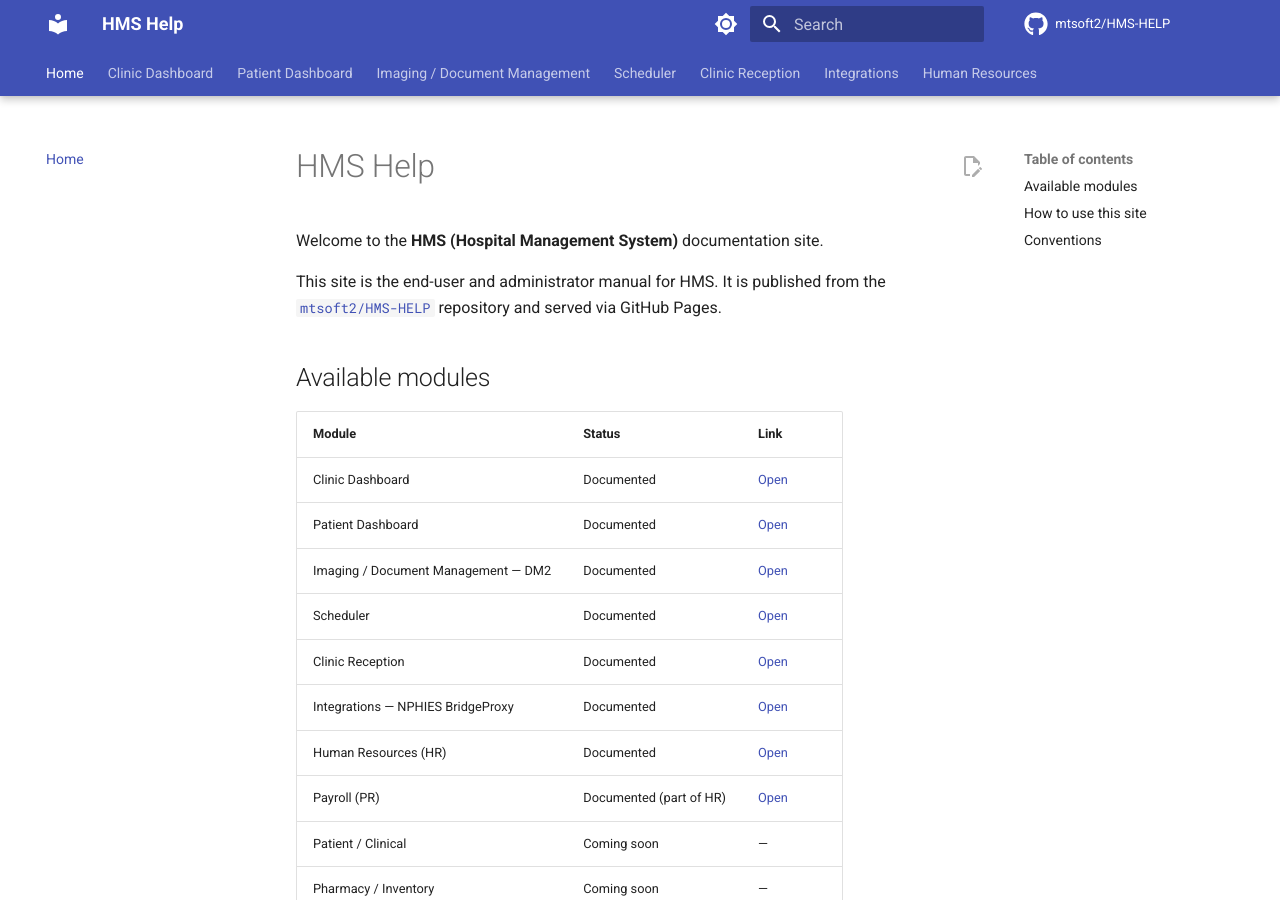
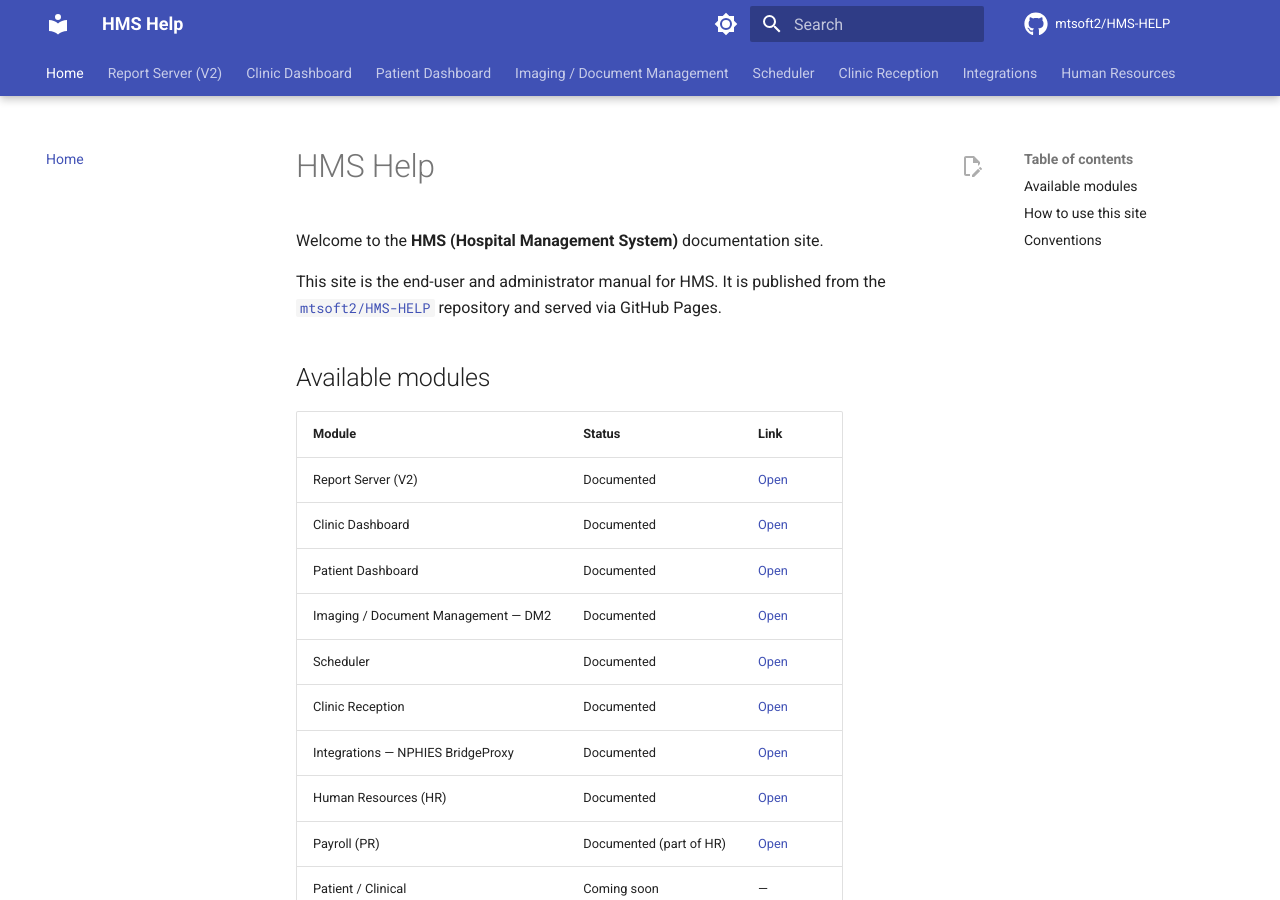
Before and after one commit to mtsoft2/HMS-HELP, an MkDocs documentation site: the page built from docs/index.md, in a window 1280 px wide and 900 px high. Built offline with MkDocs 1.6.1 and Material for MkDocs 9.7.7, drawn with Linux system fonts in a browser that asks for light colours; comment, search, counter and statistics services are not loaded.

Commit message:
Register Report Server (V2) in nav + home index

```diff
--- a/docs/index.md
+++ b/docs/index.md
@@ -9,6 +9,7 @@ This site is the end-user and administrator manual for HMS. It is published from
 
 | Module | Status | Link |
 |---|---|---|
+| Report Server (V2) | Documented | [Open](report-server/index.md) |
 | Clinic Dashboard | Documented | [Open](clinic-dashboard/index.md) |
 | Patient Dashboard | Documented | [Open](patient-dashboard/index.md) |
 | Imaging / Document Management — DM2 | Documented | [Open](dm2/index.md) |
--- a/mkdocs.yml
+++ b/mkdocs.yml
@@ -63,6 +63,10 @@ plugins:
 
 nav:
   - Home: index.md
+  - Report Server (V2):
+      - Overview: report-server/index.md
+      - Getting Started: report-server/getting-started.md
+      - Features: report-server/features.md
   - Clinic Dashboard:
       - Overview: clinic-dashboard/index.md
       - Getting Started: clinic-dashboard/getting-started.md
```
